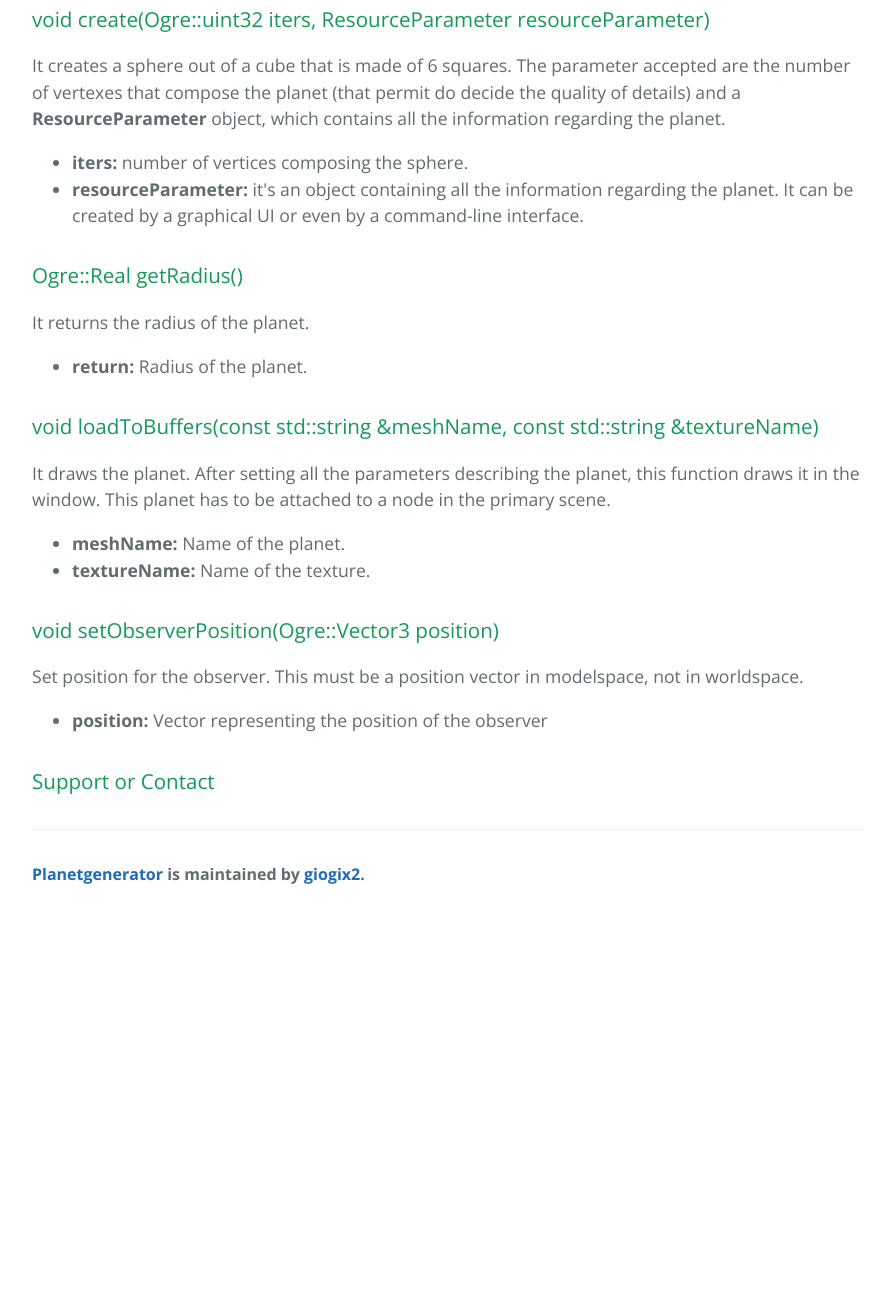
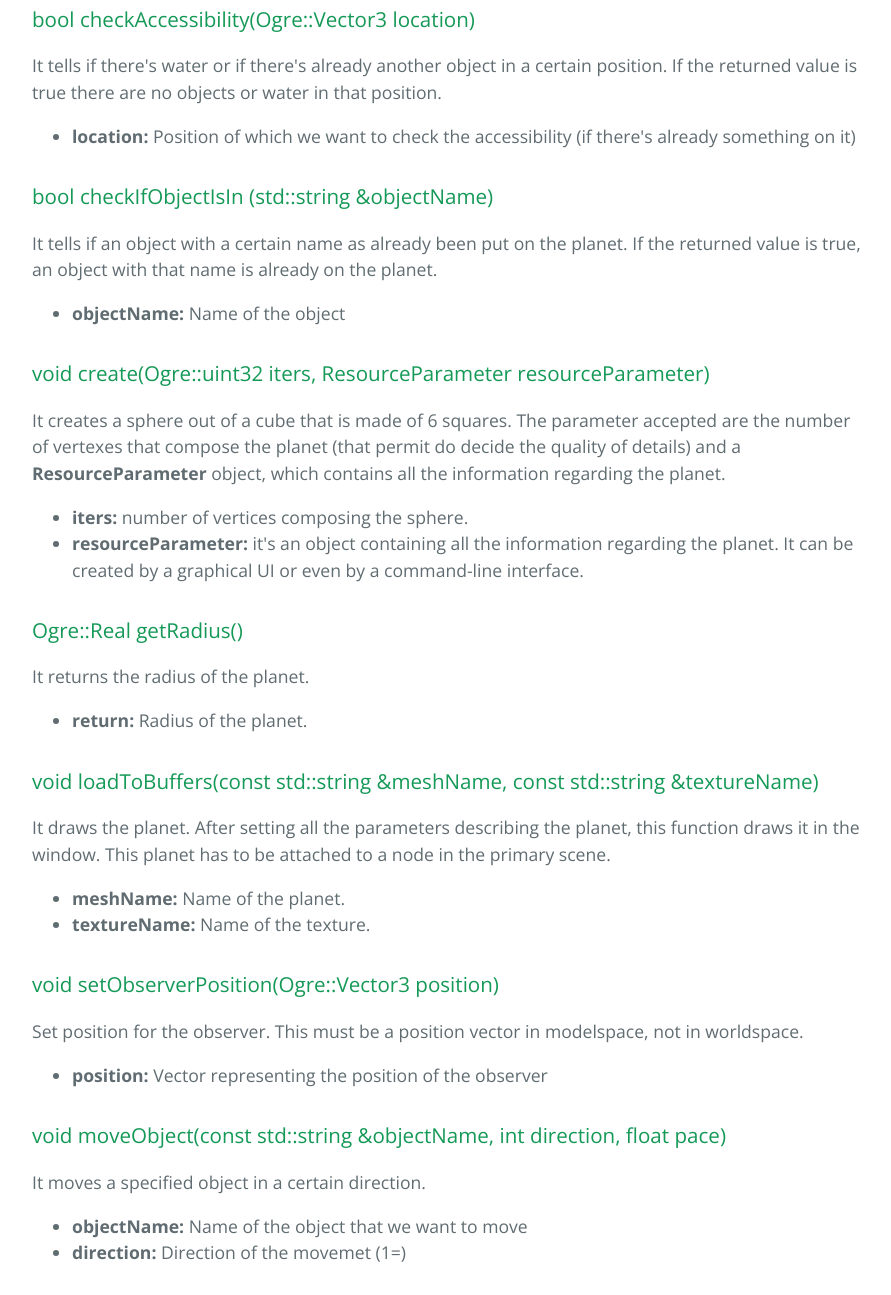
Before and after one commit to giogix2/PlanetGenerator, a plain HTML site: page classes.html in a window 1280 px wide. Shown: the part 1217-2512 px from the top of the page, without its empty margins (192-1083 px from the left). Before the commit the page ends 2135 px from the top, so only its background shows below. Drawn offline with nearby package versions, Linux system fonts and the light colour scheme.

Commit message:
Written more stuff
Written more stuff.
Added an image.

```diff
--- a/classes.html
+++ b/classes.html
@@ -38,7 +38,7 @@
 
 <!-- void attachMesh(Ogre::SceneNode *node, Ogre::SceneManager *scene, const std::string &meshName, const std::string &objectName, Ogre::Real latitude, Ogre::Real longitude)-->
 <h3>
-<a id="designer-templates" class="anchor" href="#designer-templates" aria-hidden="true"><span class="octicon octicon-link"></span></a>void attachMesh(Ogre::SceneNode *node, Ogre::SceneManager *scene, const std::string &meshName, const std::string &objectName, Ogre::Real latitude, Ogre::Real longitude)</h3>
+<a id="designer-templates" class="anchor" href="#designer-templates" aria-hidden="true" name="attachMesh"><span class="octicon octicon-link"></span></a>void attachMesh(Ogre::SceneNode *node, Ogre::SceneManager *scene, const std::string &meshName, const std::string &objectName, Ogre::Real latitude, Ogre::Real longitude)</h3>
 
 <p>With this function it's possible to attach objects to the planet. Such objects have to be in the format .mesh, and contained in the folder indicated in the resource.cfg file (e.g. FileSystem=media/models), or loaded manually.</p>
 
@@ -49,6 +49,26 @@
   <li><b>objectName:</b> It's the chosen name of the object. It can be any unique name, that will be useful to select the object in any moment.</li>
   <li><b>latitude:</b> (degrees between 0 and 360) Latitude in where the object has to be put.</li>
   <li><b>longitude:</b> (degrees between 0 and 180) Longitude in where the object has to be put.</li>
+</ul>
+
+<!-- bool checkAccessibility(Ogre::Vector3 location)-->
+<h3>
+<a id="designer-templates" class="anchor" href="#designer-templates" aria-hidden="true" name="checkAccessibility"><span class="octicon octicon-link"></span></a>bool checkAccessibility(Ogre::Vector3 location)</h3>
+
+<p> It tells if there's water or if there's already another object in a certain position. If the returned value is true there are no objects or water in that position.</p>
+
+ <ul>
+  <li><b>location:</b> Position of which we want to check the accessibility (if there's already something on it)</li>
+</ul>
+
+<!-- bool checkIfObjectIsIn (std::string &objectName)-->
+<h3>
+<a id="designer-templates" class="anchor" href="#designer-templates" aria-hidden="true" name="checkIfObjectIsIn"><span class="octicon octicon-link"></span></a>bool checkIfObjectIsIn (std::string &objectName)</h3>
+
+<p> It tells if an object with a certain name as already been put on the planet. If the returned value is true, an object with that name is already on the planet.</p>
+
+ <ul>
+  <li><b>objectName:</b> Name of the object</li>
 </ul>
 
 <!-- void create(Ogre::uint32 iters, ResourceParameter resourceParameter)-->
@@ -94,6 +114,16 @@
   <li><b>position:</b> Vector representing the position of the observer</li>
 </ul>
 
+<!-- void moveObject(const std::string &objectName, int direction, float pace)-->
+<h3>
+<a id="designer-templates" class="anchor" href="#designer-templates" aria-hidden="true" name="moveObject"><span class="octicon octicon-link"></span></a>void moveObject(const std::string &objectName, int direction, float pace)</h3>
+
+<p>It moves a specified object in a certain direction.</p>
+
+ <ul>
+  <li><b>objectName:</b> Name of the object that we want to move</li>
+  <li><b>direction:</b> Direction of the movemet (1=)</li>
+</ul>
 
 
 
```
Also changed, not shown: usage.html (+11 -0 lines), images/GridSystem.jpg (added).
